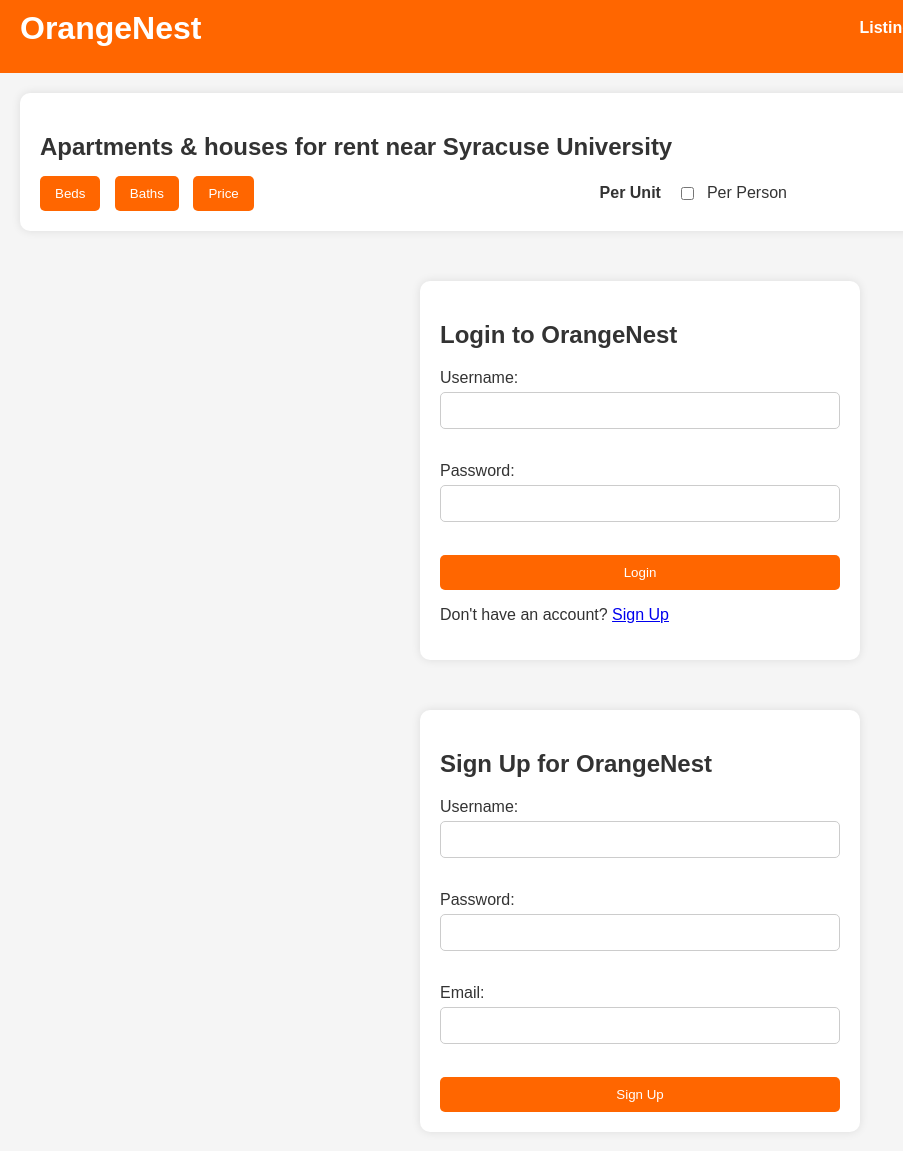
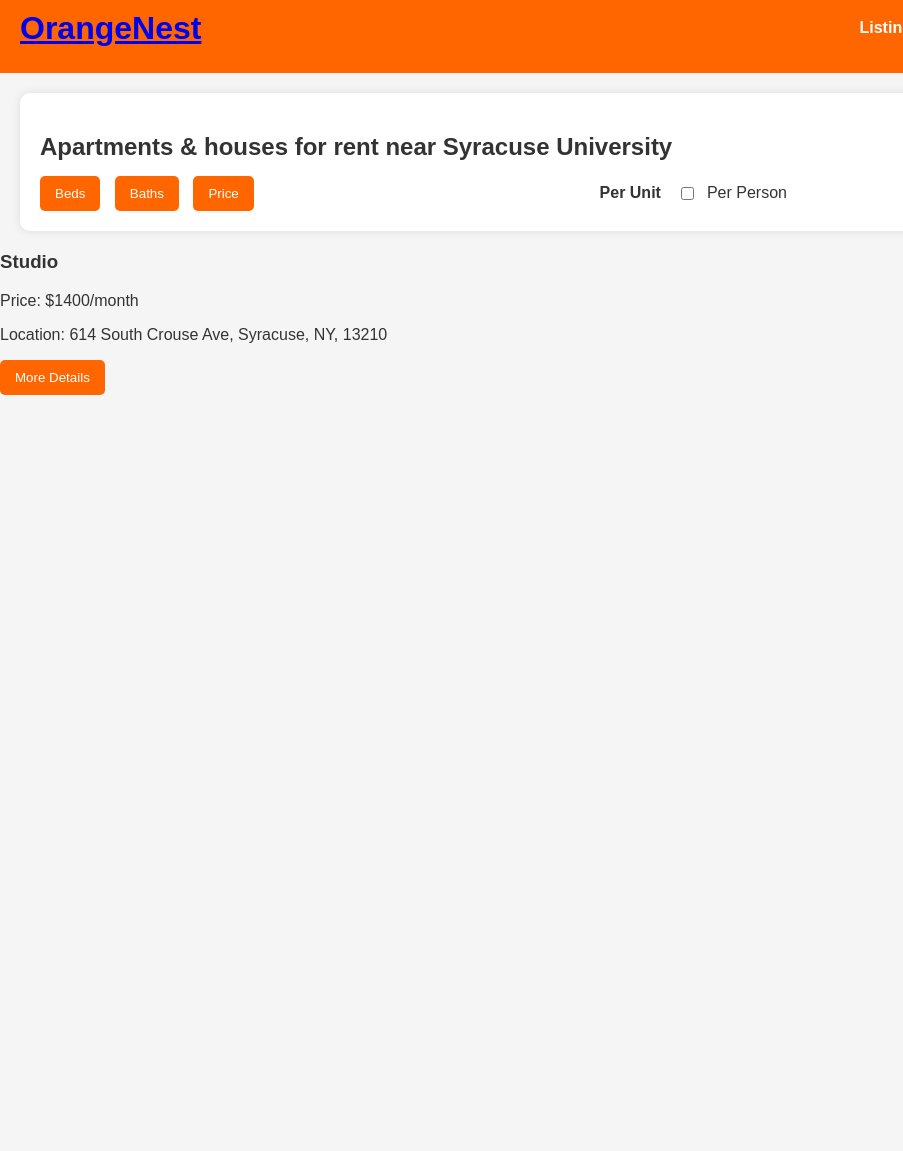
Before and after one commit to OrangeNest/OrangeNest.github.io, a plain HTML site: page index.html in a window 1280 px wide. Shown: the part 17-1168 px from the top of the page, without its empty margins (0-903 px from the left). After the commit the page ends 800 px from the top, so only its background shows below. Drawn offline with Linux system fonts and the light colour scheme.

Commit message:
Update index.html

```diff
--- a/index.html
+++ b/index.html
@@ -3,27 +3,29 @@
 <head>
     <meta charset="UTF-8">
     <meta name="viewport" content="width=device-width, initial-scale=1.0">
-    <title>OrangeNest - Off-Campus Housing</title>
+    <title>OrangeNest - Listings</title>
     <link rel="stylesheet" href="styles.css">
 </head>
 <body>
     <!-- Header -->
     <header class="header">
         <div class="logo">
-            <h1>OrangeNest</h1>
+            <a href="index.html">
+                <h1>OrangeNest</h1>
+            </a>
         </div>
         <nav>
             <ul>
-                <li><a href="#">Listings</a></li>
+                <li><a href="index.html">Listings</a></li>
                 <li><a href="#">Roommates</a></li>
                 <li><a href="#">Subleases</a></li>
-                <li><a href="#login">Login/Sign Up</a></li>
+                <li><a href="login.html">Login/Sign Up</a></li>
             </ul>
         </nav>
     </header>
 
-    <!-- Filter Header -->
-    <div class="filter-header">
+    <!-- Filter Section -->
+    <section class="filter-header">
         <h2>Apartments & houses for rent near Syracuse University</h2>
         <div class="filter-options">
             <div class="filter-buttons">
@@ -38,34 +40,19 @@
             </div>
             <button class="more-filters">More Filters ▼</button>
         </div>
-    </div>
+    </section>
 
-    <!-- Login Form -->
-    <div id="login" class="login-container">
-        <h2>Login to OrangeNest</h2>
-        <form action="/login" method="post">
-            <label for="username">Username:</label>
-            <input type="text" id="username" name="username" required><br>
-            <label for="password">Password:</label>
-            <input type="password" id="password" name="password" required><br>
-            <button type="submit">Login</button>
-        </form>
-        <p>Don't have an account? <a href="#signup">Sign Up</a></p>
-    </div>
-
-    <!-- Sign Up Form -->
-    <div id="signup" class="signup-container">
-        <h2>Sign Up for OrangeNest</h2>
-        <form action="/signup" method="post">
-            <label for="new-username">Username:</label>
-            <input type="text" id="new-username" name="username" required><br>
-            <label for="new-password">Password:</label>
-            <input type="password" id="new-password" name="password" required><br>
-            <label for="email">Email:</label>
-            <input type="email" id="email" name="email" required><br>
-            <button type="submit">Sign Up</button>
-        </form>
-    </div>
-
+    <!-- Listings Section -->
+    <main>
+        <section class="listings">
+            <div class="listing-item">
+                <h3>Studio</h3>
+                <p>Price: $1400/month</p>
+                <p>Location: 614 South Crouse Ave, Syracuse, NY, 13210</p>
+                <button>More Details</button>
+            </div>
+            <!-- Add more listings as needed -->
+        </section>
+    </main>
 </body>
 </html>
```
